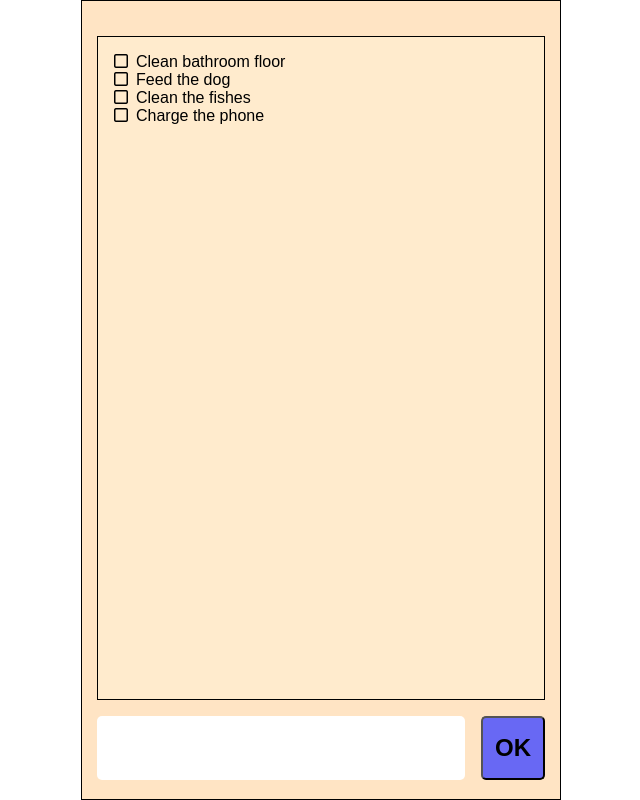
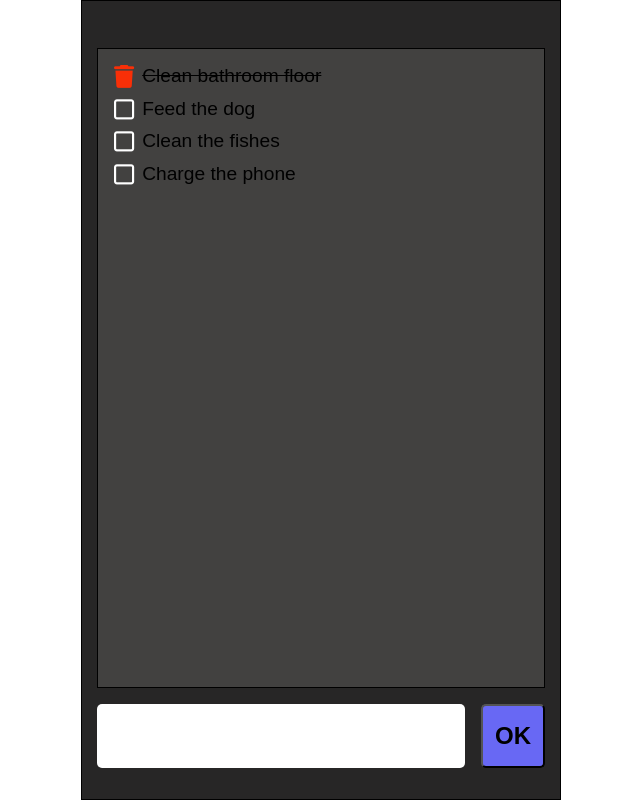
Before and after one commit to heinanX/Practise-exercises, a plain HTML site: page index.html in a window 1280 px wide. Both pictures are taken after a click on the icon 440 px from the left and 61 px from the top of the page. Shown: the whole page, without its empty margins (319-959 px from the left). Drawn offline with Linux system fonts and the light colour scheme.

Commit message:
sort of finish

```diff
--- a/index.html
+++ b/index.html
@@ -13,7 +13,7 @@
 <body>
 <div class="main">
     <div class="listContainer"></i></div>
-    <div class="container">
+    <div class="inputContainer">
         <input class= "InputField" type="text">
         <button class="submitBtn">OK</button>
     </div>
--- a/script.js
+++ b/script.js
@@ -1,14 +1,12 @@
 const listContainer = document.querySelector(".listContainer");
 const submitBtn = document.querySelector(".submitBtn");
 const InputField = document.querySelector(".InputField");
-const ulist = document.createElement("ul");
-listContainer.appendChild(ulist);
-
-
-const iconTrash = document.createElement("i");
-iconTrash.setAttribute("class", "fa-solid fa-trash")
-
-
+const toDoList = document.createElement("ul");
+toDoList.setAttribute("class", "toDoList")
+const trashList = document.createElement("ul");
+trashList.setAttribute("class", "trashList")
+listContainer.appendChild(toDoList);
+listContainer.appendChild(trashList);
 
 const toDos = [
     "Clean bathroom floor",
@@ -17,16 +15,8 @@ const toDos = [
     "Charge the phone"
 ];
 
-
-
-
 function printOut() {
-    ulist.innerHTML = ""
-
-/*     const iconSquare = document.createElement("a"); */
-/*     iconSquare.setAttribute("type", "button") */
-
- /*    iconSquare.appendChild(i) */
+    toDoList.innerHTML = ""
 
     toDos.forEach(toDo => {
         const elementContainer = document.createElement("div")
@@ -39,29 +29,36 @@ function printOut() {
 
         elementContainer.append(i, paragraph)
 
-        paragraph.innerText += toDo
+        paragraph.innerHTML += toDo //        <<<<<<<<---------------------
 
-        ulist.appendChild(elementContainer)
+        toDoList.appendChild(elementContainer)
 
 
-        i.addEventListener("click", checkBox)
+        i.addEventListener("click", () => {
+            checkBox(i,elementContainer,paragraph)   //        <<<<<<<<---------------------
+        })
     })
-
-
-
 }
 
 printOut()
 
-function checkBox(icon) {
-    toDos.findIndex(icon)
+function checkBox(icon, elementContainer,paragraph) {     //        <<<<<<<<---------------------
+    icon.setAttribute("class", "fa-regular fa-square-check")
+    paragraph.style = "text-decoration: line-through"
+    setTimeout(()=>{
+        icon.setAttribute("class", "fa-solid fa-trash")
+    },500)
 
-   console.log("hej")
+    icon.addEventListener("click", ()=>{
+        console.log(toDos)
+        elementContainer.remove()
+        trashList.append(paragraph)
+    })
 
-
-
+    console.log(elementContainer)
+    console.log(icon)
+    console.log(paragraph)
 }
-
 
 submitBtn.onclick = () => {
     toDos.push(InputField.value)
@@ -69,11 +66,3 @@ submitBtn.onclick = () => {
     InputField.value = ""
     console.log(toDos)
 };
-
-
-
-/* <i class="fa-regular fa-square"></i> */
-//<i class="fa-regular fa-square-check"></i>
-//<i class="fa-regular fa-trash"></i>
-
-    // console.log("fhdf")
--- a/style.css
+++ b/style.css
@@ -16,7 +16,7 @@ body {
     height: 100vh;
     width: 30rem;
     border: 1px solid black;
-    background-color: bisque;
+    background-color: rgb(39, 38, 38);
     display: flex;
     flex-direction: column;
     align-items: center;
@@ -24,15 +24,50 @@ body {
 }
 
  .listContainer {
+    display: flex;
+    flex-direction: column;
+    justify-content: space-between;
+    font-size: larger;
     width: 28rem;
-    height: 85%;
+    height: 40rem;
     padding: 1rem;
     margin-bottom: 1rem;
-    background-color: blanchedalmond;
+    background-color: rgb(66, 65, 64);
     border: 1px solid black
 }
 
-.container {
+.toDoList {
+    height: 20rem;
+    display: flex;
+    flex-direction: column;
+    gap: 0.6rem;
+    overflow: auto;
+}
+
+.fa-square {
+    color: white;
+    font-size: larger;
+}
+
+.fa-square-check {
+    color: rgb(19, 249, 7);
+    font-size: larger;
+}
+
+.fa-trash {
+    color: rgb(249, 47, 7);
+    font-size: larger;
+}
+
+.trashList {
+    display: flex;
+    justify-content: flex-end;
+    flex-direction: column;
+    height: 15rem;
+    overflow: auto;
+}
+
+.inputContainer {
     width: 28rem;
     display: flex;
     justify-content: space-between;
```
